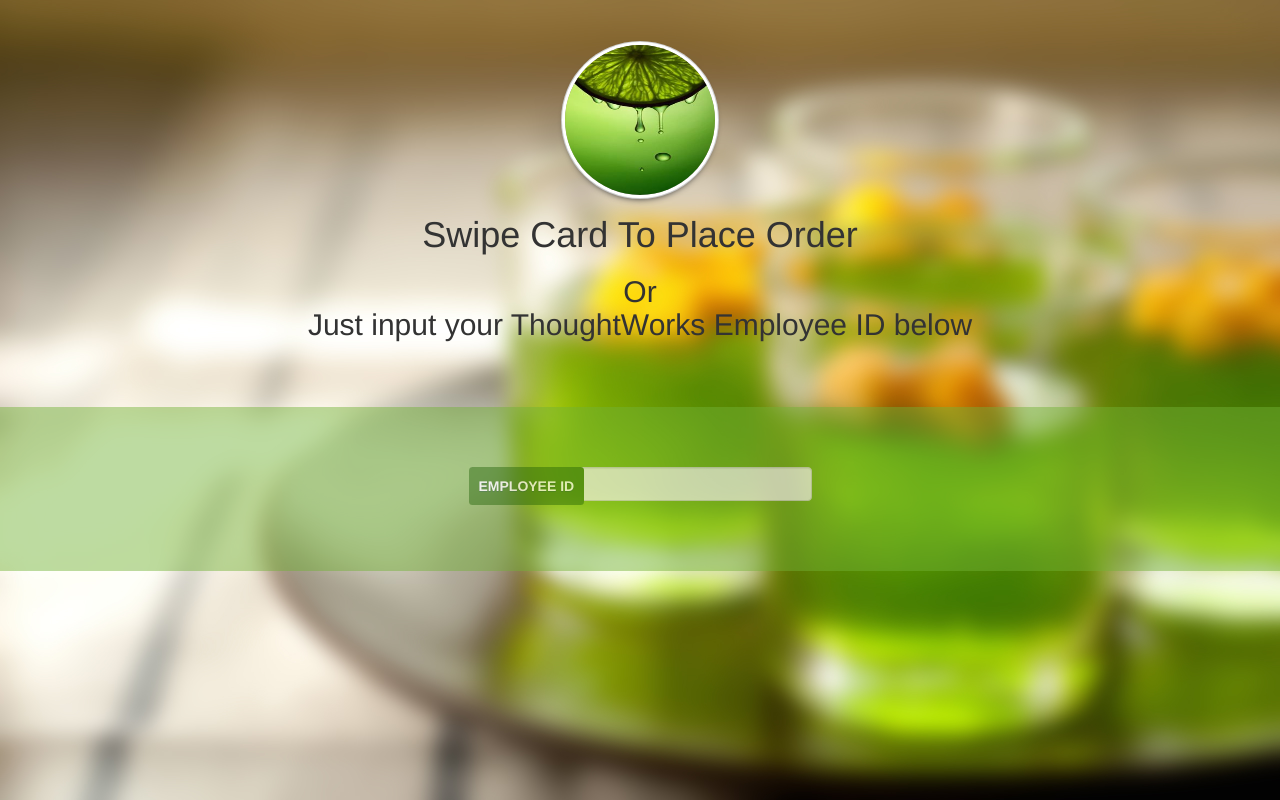
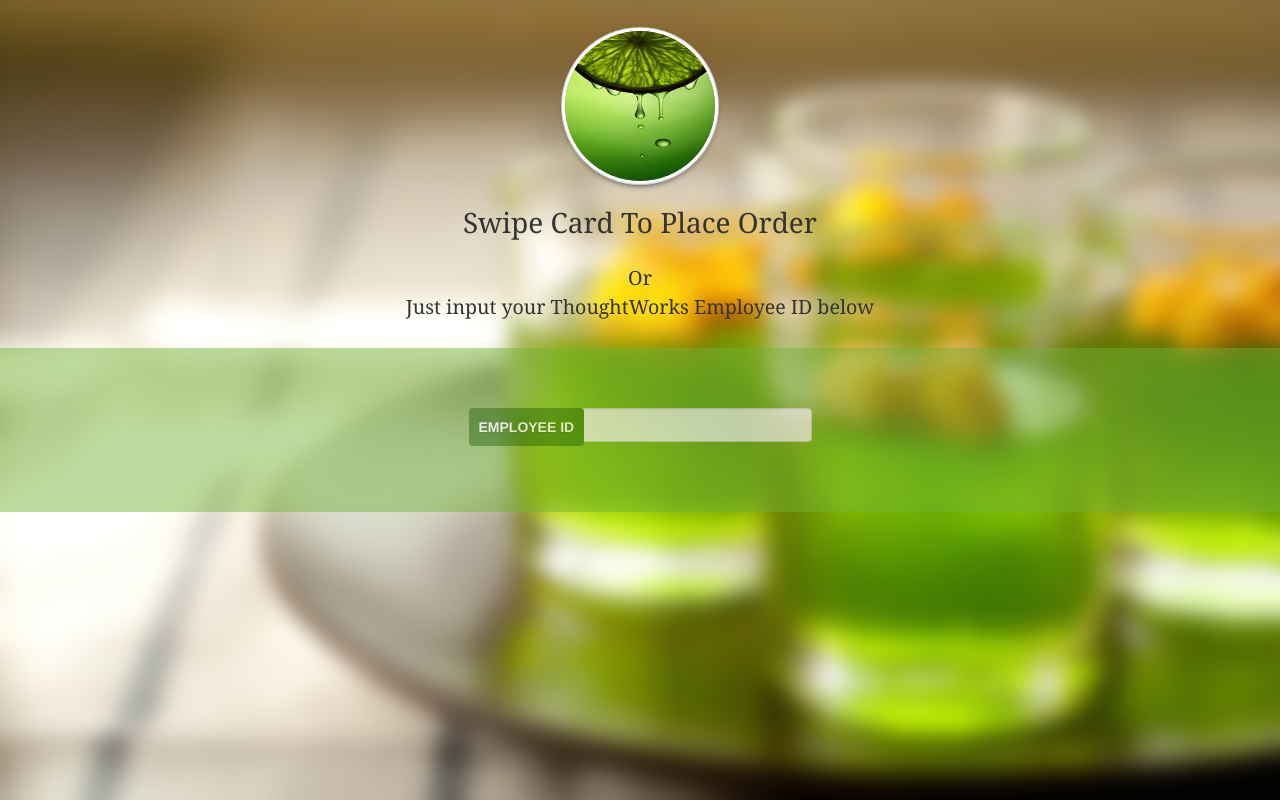
Before and after one commit to tw-blr-iot-ants/adjuvant, a website: page views/index.html in a window 1280 px wide. Drawn offline with nearby package versions, Linux system fonts and the light colour scheme; files that its build step writes are made by us from their sources; files whose address does not match are found by name.

Commit message:
fixed style.css

```diff
--- a/views/stylesheets/style.css
+++ b/views/stylesheets/style.css
@@ -87,23 +87,23 @@ img {
 /* line 22, ../sass/style.scss */
 h1  !important {
   font-style: initial;
-  font-family: Bitter, Georgia, serif;
+  font: Bitter, Georgia, serif;
   font-size: 2.00em !important;
   padding: 0 1em;
-   margin-bottom:80px !important;
+   margin-bottom:40px !important;
 }
 
 /* line 28, ../sass/style.scss */
 .header {
-  padding: 5em 0 14em;
+  padding: 4em 0 14em;
 }
 /* line 31, ../sass/style.scss */
 .header h1 {
-  font-style: initial !important;
+ font: 2em/1.5 Georgia, serif;
 }
 
 .header h2 {
-  font-style: initial !important;
+  font: 1.4em/1.5 Georgia, serif;
 }
 /* line 36, ../sass/style.scss */
 .avatar {
@@ -125,5 +125,5 @@ h2{
   text-align: center;
   color: rgba(10, 9, 9, 0.6);
   margin-top: 60px;
-  margin-bottom:80px !important;
+  margin-bottom:40px !important;
 }
```
